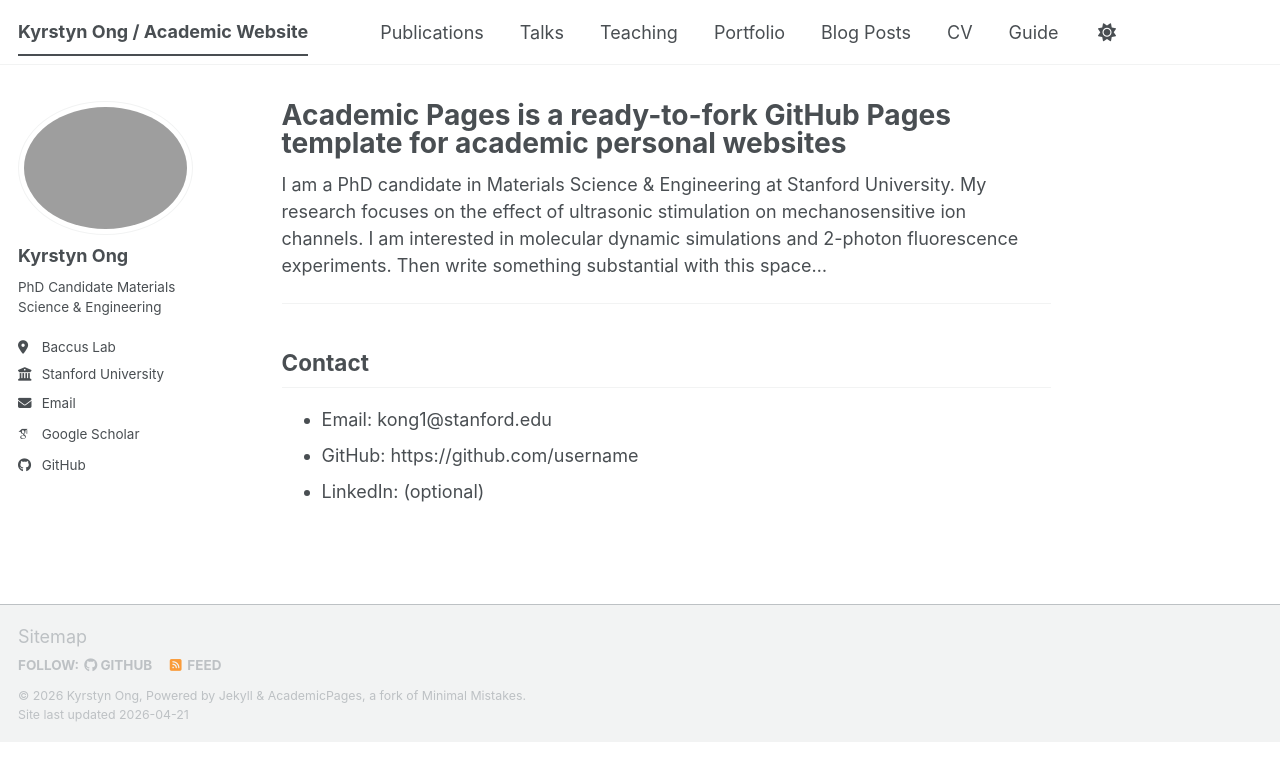
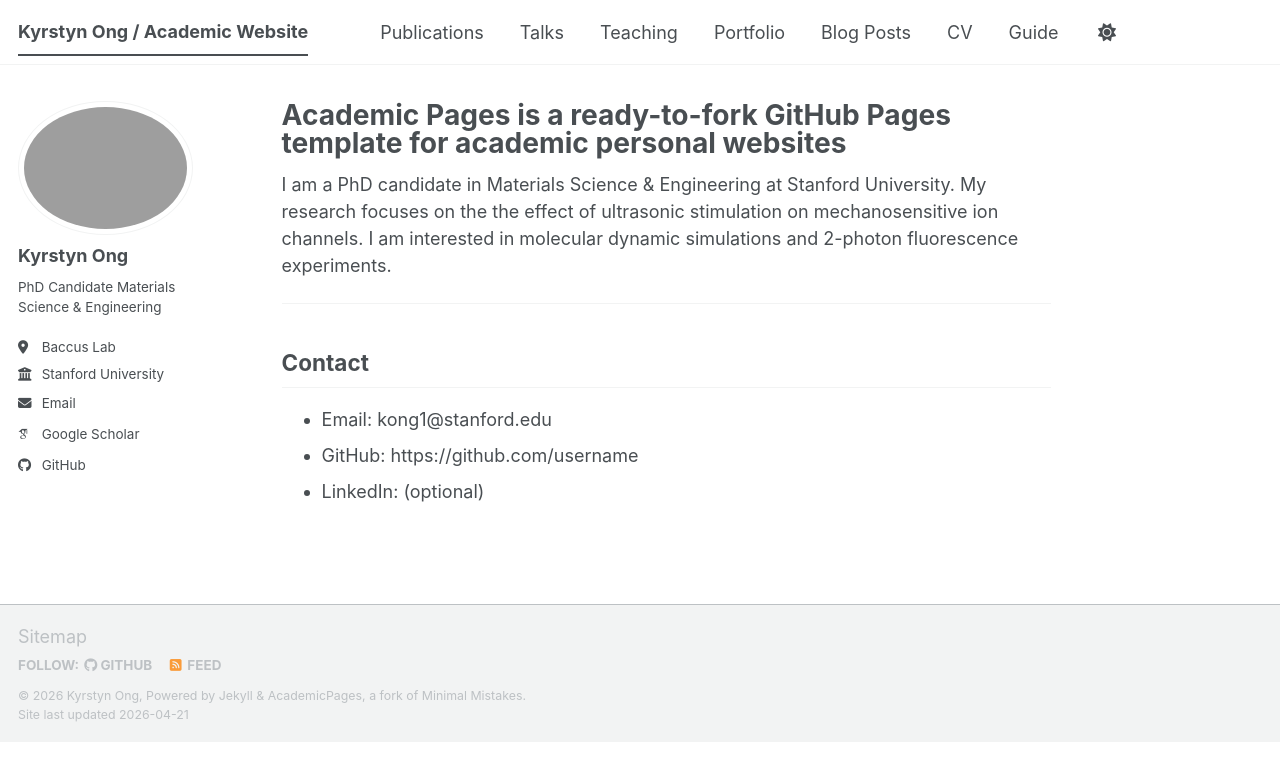
Before and after one commit to kong1-731/kong1-731.github.io, a Jekyll site: the page built from _pages/about.md, in a window 1280 px wide. Shown: the top 781 px of the page. Built offline with Jekyll 4.4.1, drawn with Linux system fonts in a browser that asks for light colours; some web fonts are replaced; a script bundle is joined from its source files by our own code; library files that are not in the unit come from our copies.

Commit message:
Update about.md

```diff
--- a/_pages/about.md
+++ b/_pages/about.md
@@ -7,8 +7,8 @@ redirect_from:
   - /about.html
 ---
 
-I am a PhD candidate in Materials Science & Engineering at Stanford University. My research focuses on the effect of ultrasonic stimulation on mechanosensitive ion channels. I am interested in molecular dynamic simulations and 2-photon fluorescence experiments.
-Then write something substantial with this space…
+I am a PhD candidate in Materials Science & Engineering at Stanford University. My research focuses on the the effect of ultrasonic stimulation on mechanosensitive ion channels. I am interested in molecular dynamic simulations and 2-photon fluorescence experiments.
+
 
 
 
```
